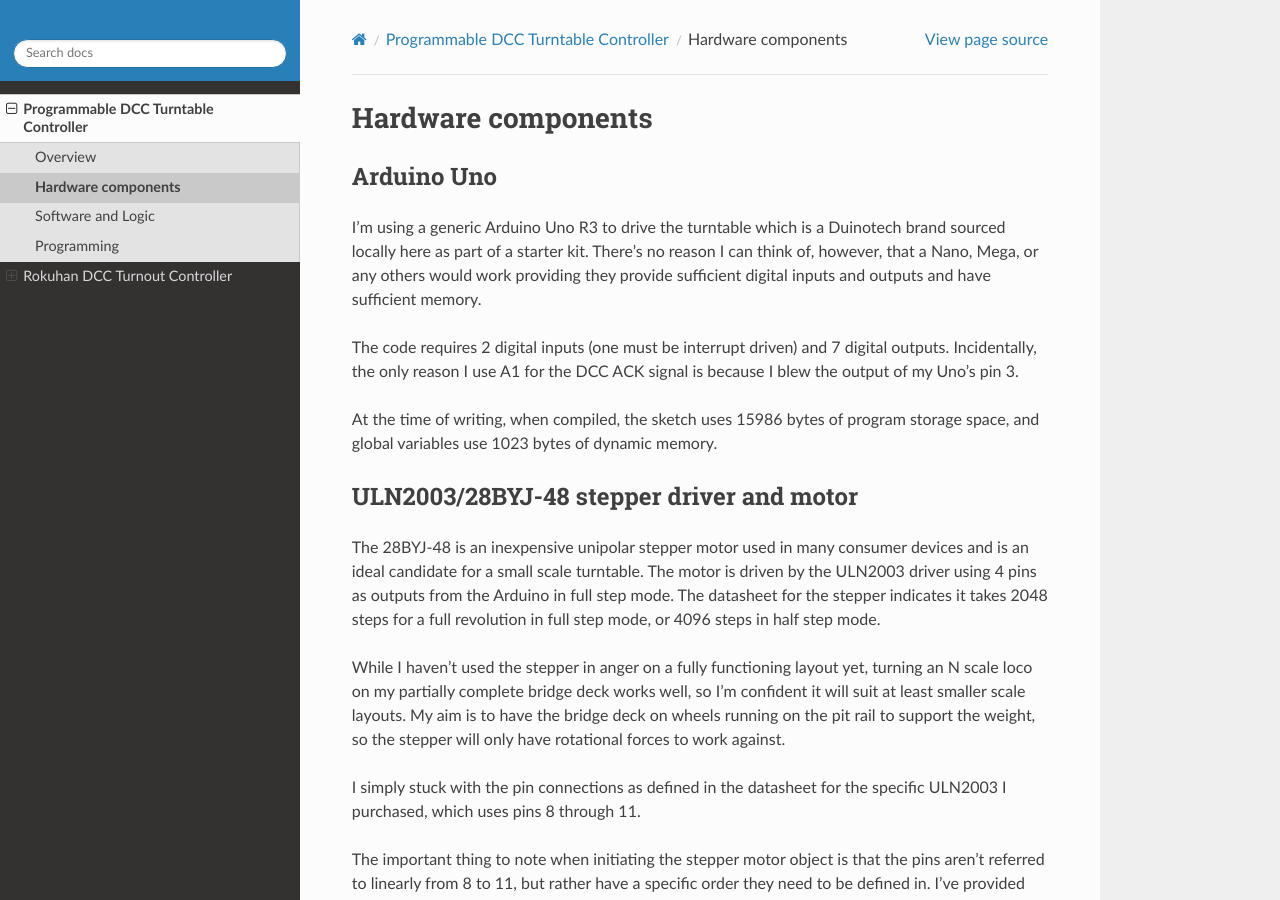
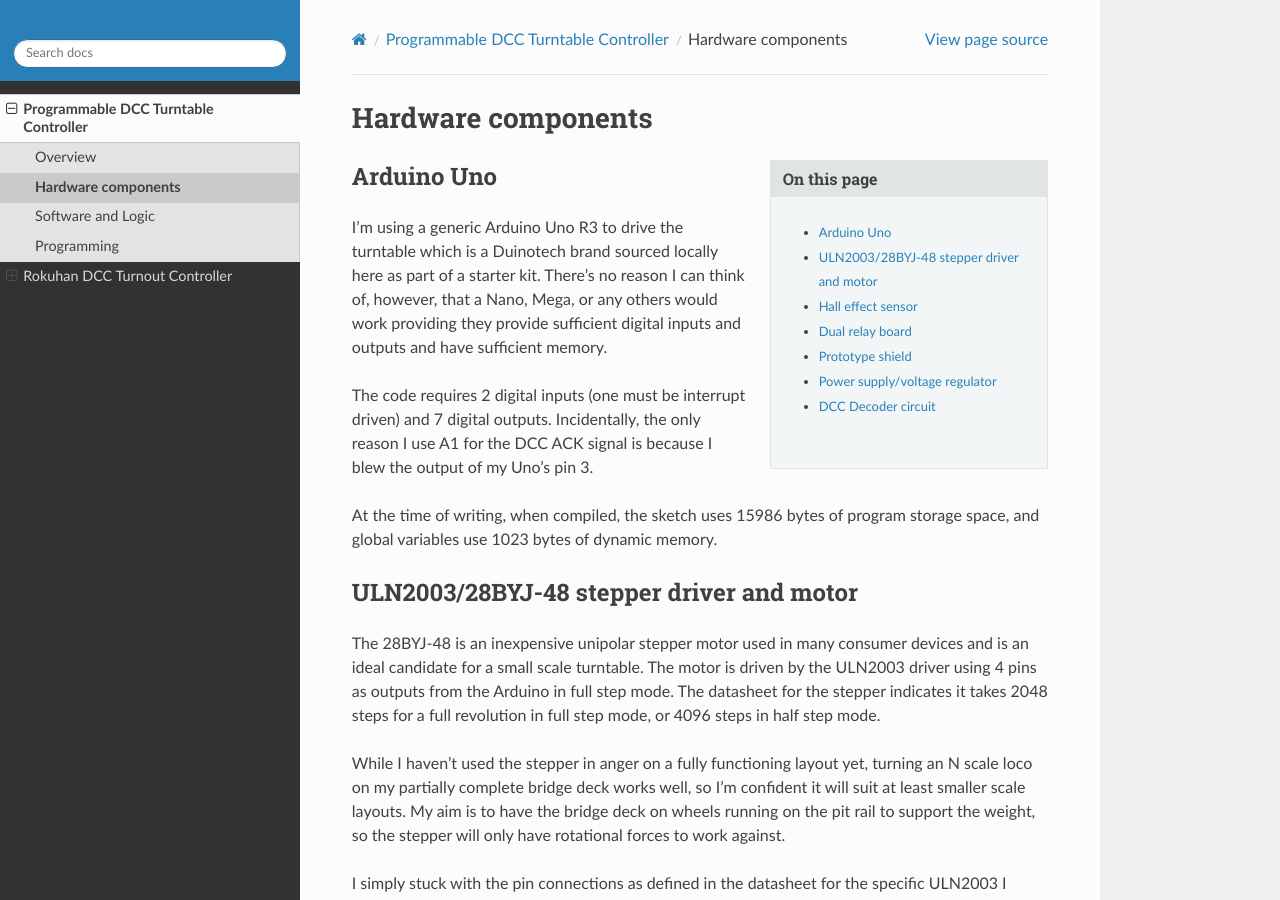
Before and after one commit to peteGSX/petegsx.github.io, a Sphinx documentation site: the page built from docs/turntable-controller/hardware.rst, in a window 1280 px wide and 900 px high. Built offline with Sphinx 7.4.7 and the Read the Docs theme 2.0.0, drawn with Linux system fonts in a browser that asks for light colours.

Commit message:
Try sidebar contents

```diff
--- a/docs/turntable-controller/hardware.rst
+++ b/docs/turntable-controller/hardware.rst
@@ -1,6 +1,12 @@
 ********************
 Hardware components
 ********************
+
+.. sidebar:: On this page
+
+  .. contents::
+    :depth: 3
+    :local:
 
 Arduino Uno
 ============
```
